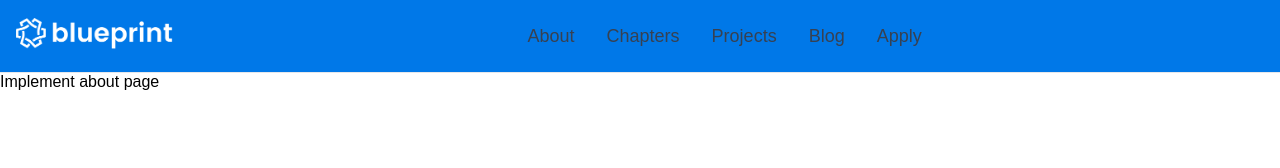
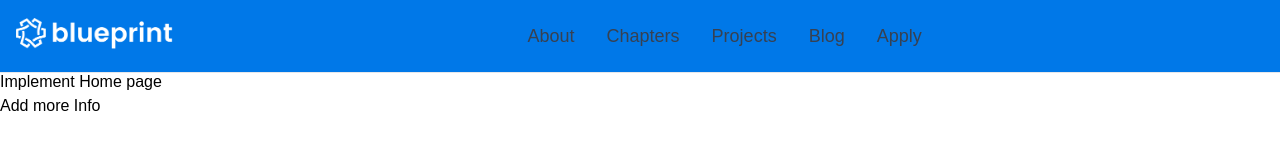
Before and after one commit to OwenTruong/blueprint_website, a React (Create React App) app: page / in a window 1280 px wide. Shown: the top 168 px of the page. Built offline with nearby package versions, Linux system fonts and the light colour scheme.

Commit message:
fixed router - Home page

```diff
--- a/src/App.jsx
+++ b/src/App.jsx
@@ -8,6 +8,7 @@ import Apply from "./components/Apply";
 import Projects from "./components/Projects";
 import Blog from "./components/Blog";
 import Chapters from "./components/Chapters";
+import Home from "./components/Home";
 
 function App() {
   return (
@@ -16,7 +17,8 @@ function App() {
         <Navbar />
       </div>
       <Routes>
-        <Route path="/" element={<About />} />
+        <Route path="/" element={<Home />} />
+        <Route path="/about" element={<About />} />
         <Route path="/projects" element={<Projects />} />
         <Route path="/apply" element={<Apply />} />
         <Route path="/blog" element={<Blog />} />
--- /dev/null
+++ b/src/components/Home.jsx
@@ -0,0 +1,10 @@
+function Home() {
+  return (
+    <div>
+      <h1>Implement Home page</h1>
+      <p>Add more Info</p>
+    </div>
+  );
+}
+
+export default Home;
--- a/src/components/Navbar.jsx
+++ b/src/components/Navbar.jsx
@@ -40,7 +40,7 @@ function Navbar() {
           <ul className="flex flex-col p-3 mt-4 rounded-lg md:flex-row md:space-x-8 md:mt-0 md:text-lg md:font-medium md:border-0">
             <li>
               <Link
-                to="/"
+                to="/about"
                 class="block py-2 pl-3 pr-4 text-gray-700 rounded hover:bg-gray-100 md:hover:bg-transparent md:hover:text-blue-700 md:p-0 md:dark:hover:text-white dark:text-gray-300 dark:hover:bg-gray-700 dark:hover:text-white md:dark:hover:bg-transparent"
               >
                 About
@@ -48,7 +48,7 @@ function Navbar() {
             </li>
             <li>
               <Link
-                to="chapteres"
+                to="chapters"
                 class="block py-2 pl-3 pr-4 text-gray-700 rounded hover:bg-gray-100 md:hover:bg-transparent md:hover:text-blue-700 md:p-0 md:dark:hover:text-white dark:text-gray-300 dark:hover:bg-gray-700 dark:hover:text-white md:dark:hover:bg-transparent"
               >
                 Chapters
```
